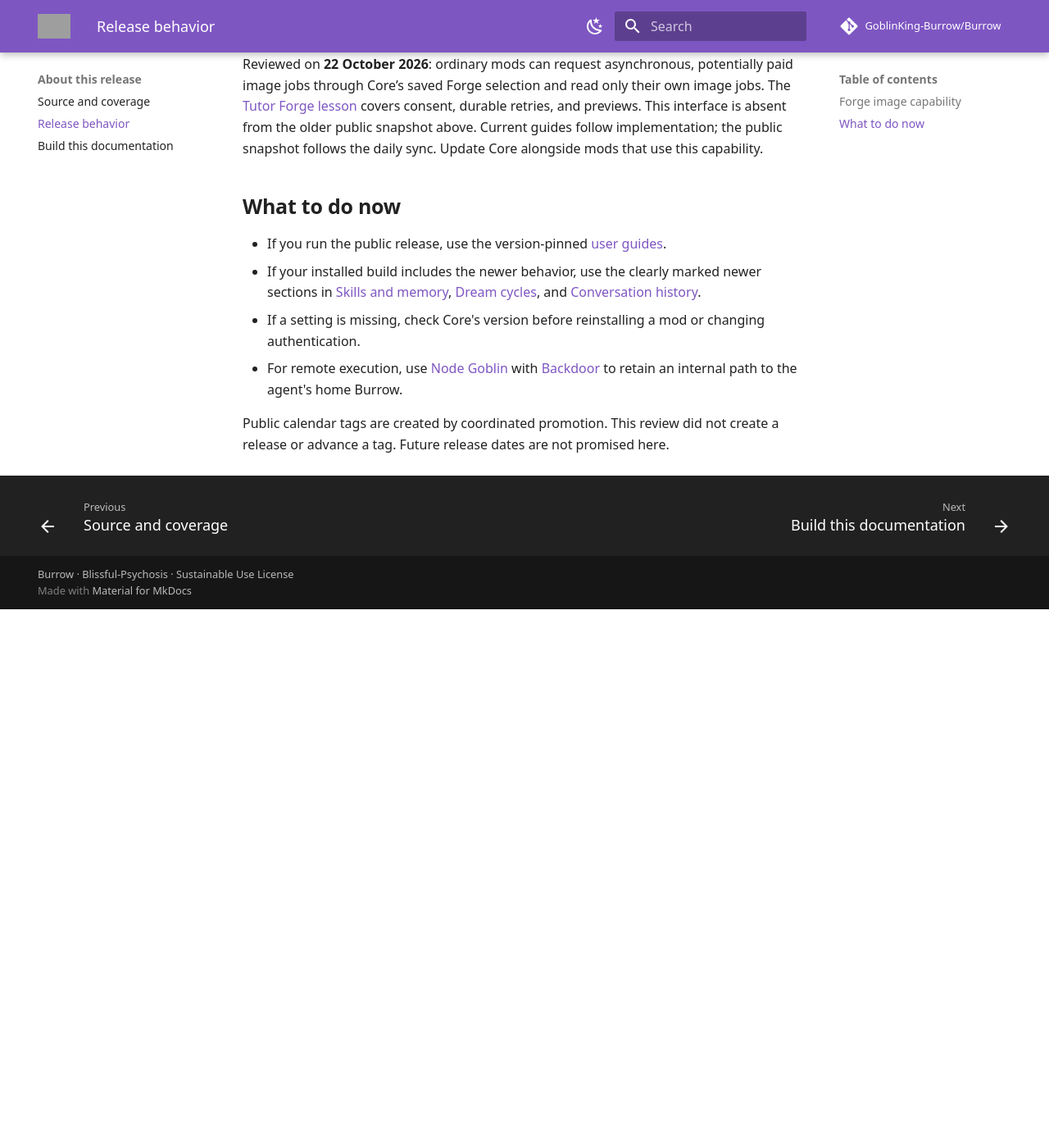
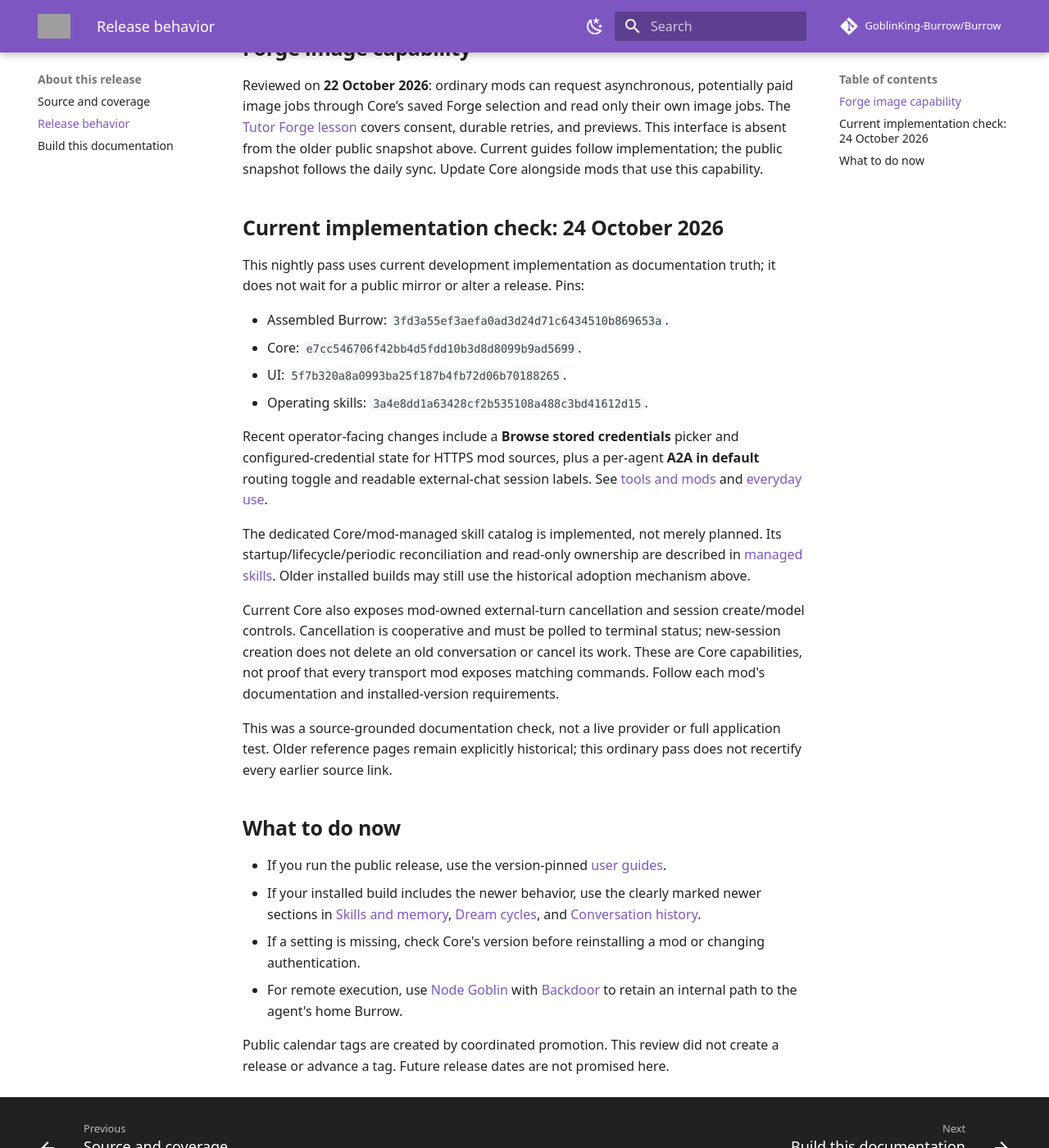
Before and after one commit to NightShaman/Burrow, an MkDocs documentation site: the page built from docs/project/release-status.md, in a window 1280 px wide and 1400 px high, scrolled down 1392 px. Shown: the whole window at 82% size. Built offline with MkDocs 1.6.1 and Material for MkDocs 9.7.7, drawn with Linux system fonts in a browser that asks for light colours; comment, search, counter and statistics services are not loaded; before the commit the page ends 2135 px from its top, so only the background shows below that; some of the changed text lies outside the part shown; grey boxes are pictures that could not be loaded.

Commit message:
docs: reconcile operator guides with current implementation [skip ci]

```diff
--- a/docs/project/release-status.md
+++ b/docs/project/release-status.md
@@ -1,8 +1,8 @@
 # Which behavior does my version have?
 
-Checked **21 October 2026**. The latest public Core source inspected is still **2026.10.19**, at commit [`aa5a30d`](https://github.com/GoblinKing-Burrow/Burrow/tree/aa5a30da683a3a8ea919025f107ff53f182ef8d6). Its executable code matches the guide's original [`deec398`](https://github.com/GoblinKing-Burrow/Burrow/tree/deec39818955db1711161b5310d5822e65fda39a) release baseline; intervening public commits changed documentation.
+Historical public baseline checked **21 October 2026**: the Core source inspected was **2026.10.19**, at commit [`aa5a30d`](https://github.com/GoblinKing-Burrow/Burrow/tree/aa5a30da683a3a8ea919025f107ff53f182ef8d6). Its executable code matches the guide's original [`deec398`](https://github.com/GoblinKing-Burrow/Burrow/tree/deec39818955db1711161b5310d5822e65fda39a) release baseline; intervening public commits changed documentation.
 
-Later Core implementation was also reviewed. The changes below are **implemented in the newer source but not present in that public Core snapshot**. A date on this website, a mod update, or a successful documentation deployment does not update your running Core. Check `/api/health`, the installed `SOURCE_VERSIONS`, and the public release manifest before following newer-only instructions.
+Later Core implementation was also reviewed. This historical comparison is not a claim that 2026.10.19 remains the latest available public release. The changes below are **implemented in the newer source but not present in that public Core snapshot**. A date on this website, a mod update, or a successful documentation deployment does not update your running Core. Check `/api/health`, the installed `SOURCE_VERSIONS`, and the public release manifest before following newer-only instructions.
 
 | Area | Public Core 2026.10.19 | Newer implementation reviewed on 21 October |
 |---|---|---|
@@ -18,6 +18,23 @@ Later Core implementation was also reviewed. The changes below are **implemented
 
 Reviewed on **22 October 2026**: ordinary mods can request asynchronous, potentially paid image jobs through Core’s saved Forge selection and read only their own image jobs. The [Tutor Forge lesson](https://burrow-docs.blissful-psychosis.com/burrow-tutor/forge-images/) covers consent, durable retries, and previews. This interface is absent from the older public snapshot above. Current guides follow implementation; the public snapshot follows the daily sync. Update Core alongside mods that use this capability.
 
+## Current implementation check: 24 October 2026
+
+This nightly pass uses current development implementation as documentation truth; it does not wait for a public mirror or alter a release. Pins:
+
+- Assembled Burrow: `3fd3a55ef3aefa0ad3d24d71c6434510b869653a`.
+- Core: `e7cc546706f42bb4d5fdd10b3d8d8099b9ad5699`.
+- UI: `5f7b320a8a0993ba25f187b4fb72d06b70188265`.
+- Operating skills: `3a4e8dd1a63428cf2b535108a488c3bd41612d15`.
+
+Recent operator-facing changes include a **Browse stored credentials** picker and configured-credential state for HTTPS mod sources, plus a per-agent **A2A in default** routing toggle and readable external-chat session labels. See [tools and mods](../guide/tools-and-mods.md#private-source-credentials-in-current-core) and [everyday use](../guide/everyday-use.md#current-session-routing-controls).
+
+The dedicated Core/mod-managed skill catalog is implemented, not merely planned. Its startup/lifecycle/periodic reconciliation and read-only ownership are described in [managed skills](https://burrow-docs.blissful-psychosis.com/burrow-skills/managed-skills/). Older installed builds may still use the historical adoption mechanism above.
+
+Current Core also exposes mod-owned external-turn cancellation and session create/model controls. Cancellation is cooperative and must be polled to terminal status; new-session creation does not delete an old conversation or cancel its work. These are Core capabilities, not proof that every transport mod exposes matching commands. Follow each mod's documentation and installed-version requirements.
+
+This was a source-grounded documentation check, not a live provider or full application test. Older reference pages remain explicitly historical; this ordinary pass does not recertify every earlier source link.
+
 ## What to do now
 
 - If you run the public release, use the version-pinned [user guides](../guide/installation.md).
```
Also changed, not shown: docs/guide/everyday-use.md (+9 -1 lines), docs/guide/tools-and-mods.md (+10 -2 lines).
